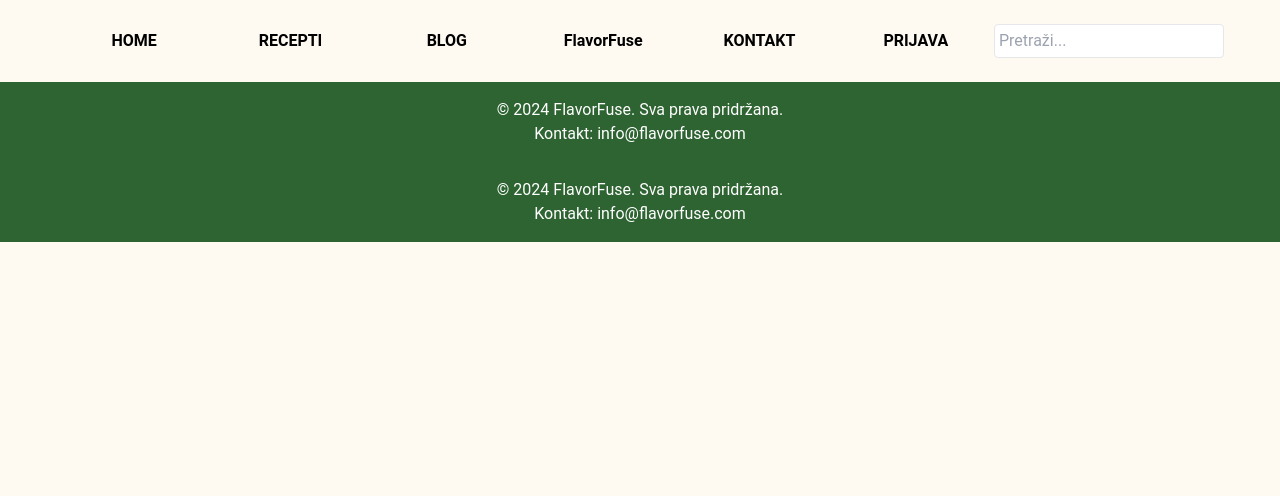
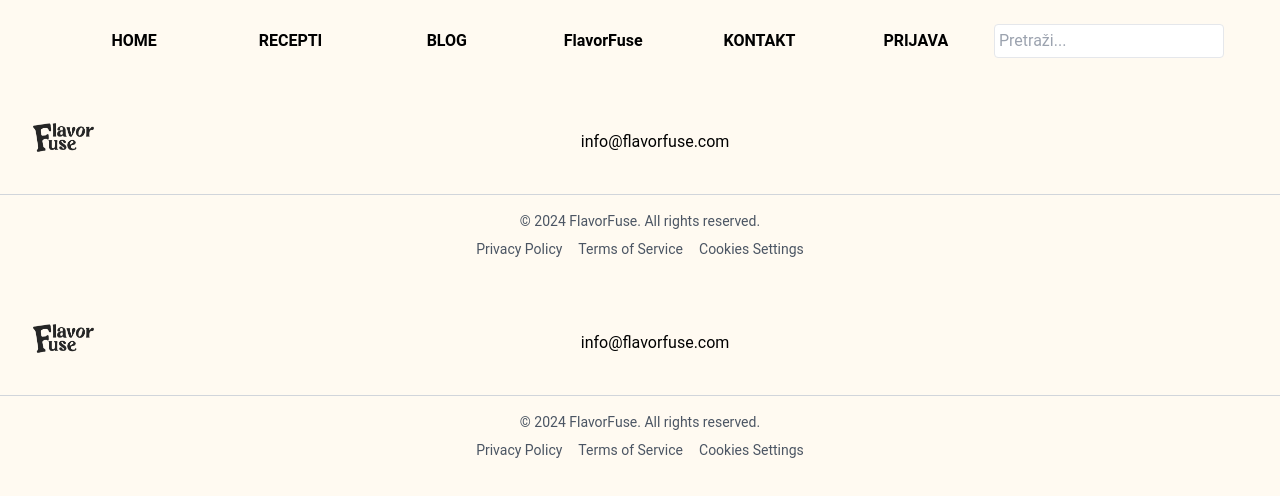
Before and after one commit to gbonic/HCI-2024-25, a Next.js app in the folder assignments/06-assignment/: page /footer in a window 1280 px wide. Shown: the top 496 px of the page. Built offline with nearby package versions, Linux system fonts and the light colour scheme; a web font is replaced by a local one.

Commit message:
Updated Footer

```diff
--- a/assignments/06-assignment/src/app/footer/page.tsx
+++ b/assignments/06-assignment/src/app/footer/page.tsx
@@ -1,12 +1,48 @@
+import Link from 'next/link';
+import '@fortawesome/fontawesome-free';
 
 
-const Footer = () => {
+export default function FooterComponent() {
   return (
-    <footer className="bg-[#2E6431] text-white text-center py-4">
-      <p>&copy; 2024 FlavorFuse. Sva prava pridržana.</p>
-      <p>Kontakt: info@flavorfuse.com</p>
+    <footer className="bg-cream py-6">
+      <div className="container mx-auto px-4 flex flex-col md:flex-row justify-between items-center">
+        <div className="flex items-center space-x-4">
+          <Link href="/">
+          <img src="/images/FlavorFuse-dark-logo.png" alt="FlavorFuse Logo" className="h-10 m-4" />
+          </Link>
+        </div>
+        <div className="text-center md:text-left mt-4 md:mt-0">
+          <Link href="/">
+            info@flavorfuse.com
+          </Link>
+        </div>
+        <div className="flex items-center space-x-4 mt-4 md:mt-0">
+          <Link href="/">
+            <i className="fab fa-facebook-f text-gray-700 hover:text-black"></i>
+          </Link>
+          <Link href="/">
+            <i className="fab fa-instagram text-gray-700 hover:text-black"></i>
+          </Link>
+          <Link href="/">
+            <i className="fab fa-twitter text-gray-700 hover:text-black"></i>
+          </Link>
+          <Link href="/">
+            <i className="fab fa-linkedin text-gray-700 hover:text-black"></i>
+          </Link>
+          <Link href="/">
+            <i className="fab fa-youtube text-gray-700 hover:text-black"></i>
+          </Link>
+        </div>
+      </div>
+      <hr className="my-4 border-gray-300" />
+      <div className="container mx-auto px-4 text-center text-sm text-gray-600">
+        <p>© 2024 FlavorFuse. All rights reserved.</p>
+        <div className="flex justify-center space-x-4 mt-2">
+          <Link href="/">Privacy Policy</Link>
+          <Link href="/">Terms of Service</Link>
+          <Link href="/">Cookies Settings</Link>
+        </div>
+      </div>
     </footer>
   );
-};
-
-export default Footer;
+}
```
